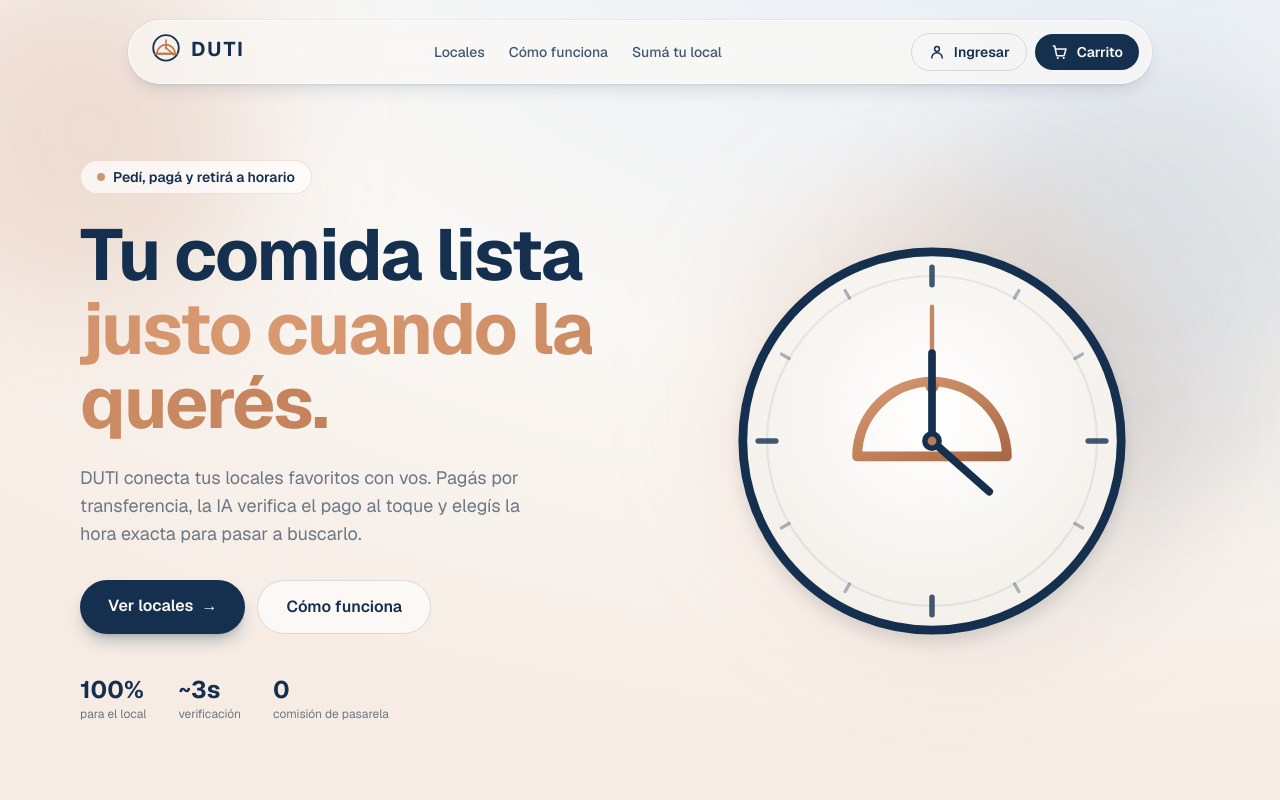
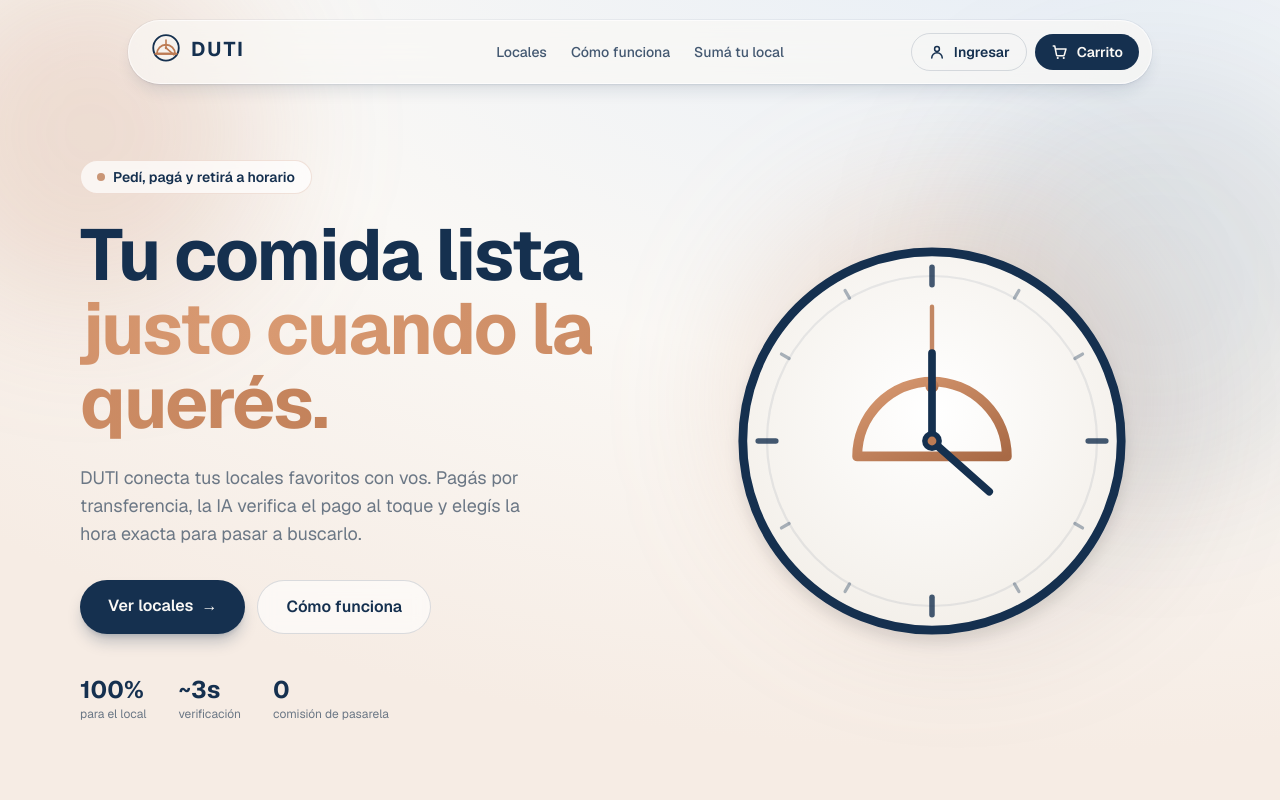
Before and after one commit to Ezequielagradnik/DUTI-, a Next.js app: page / in a window 1280 px wide. Shown: the top 800 px of the page. Built offline with nearby package versions, Linux system fonts and the light colour scheme; no server answers.

Commit message:
header en la mitad literal

```diff
--- a/src/app/admin-local/(panel)/layout.tsx
+++ b/src/app/admin-local/(panel)/layout.tsx
@@ -24,7 +24,7 @@ export default async function PanelLayout({
   const local = await getLocalDelOwner(session);
 
   return (
-    <div className="mx-auto grid max-w-6xl gap-6 px-4 py-6 md:grid-cols-[220px_1fr]">
+    <div className="mx-auto grid max-w-6xl gap-6 px-4 pb-12 pt-10 md:grid-cols-[220px_1fr] md:pt-16">
       {/* Sidebar */}
       <aside className="h-max rounded-card border border-brdr bg-white p-4">
         <Logo />
--- a/src/components/header.tsx
+++ b/src/components/header.tsx
@@ -26,12 +26,12 @@ export function Header({
 
   return (
     <header className="sticky top-3 z-40 px-3 md:top-5 md:px-6">
-      <div className="mx-auto flex h-14 max-w-5xl items-center justify-between rounded-full border border-white/60 bg-cream/70 pl-5 pr-2 shadow-lg shadow-navy/10 ring-1 ring-navy/5 backdrop-blur-xl md:h-16 md:pr-3">
+      <div className="relative mx-auto flex h-14 max-w-5xl items-center justify-between rounded-full border border-white/60 bg-cream/70 pl-5 pr-2 shadow-lg shadow-navy/10 ring-1 ring-navy/5 backdrop-blur-xl md:h-16 md:pr-3">
         <Link href="/" aria-label="DUTI inicio">
           <Logo />
         </Link>
 
-        <nav className="hidden items-center gap-6 text-sm font-medium text-navy/80 md:flex">
+        <nav className="absolute left-1/2 top-1/2 hidden -translate-x-1/2 -translate-y-1/2 items-center gap-6 text-sm font-medium text-navy/80 md:flex">
           <Link href="/locales" className="hover:text-copper">Locales</Link>
           <Link href="/como-funciona" className="hover:text-copper">Cómo funciona</Link>
           {!panel && <Link href="/sumate" className="hover:text-copper">Sumá tu local</Link>}
```
